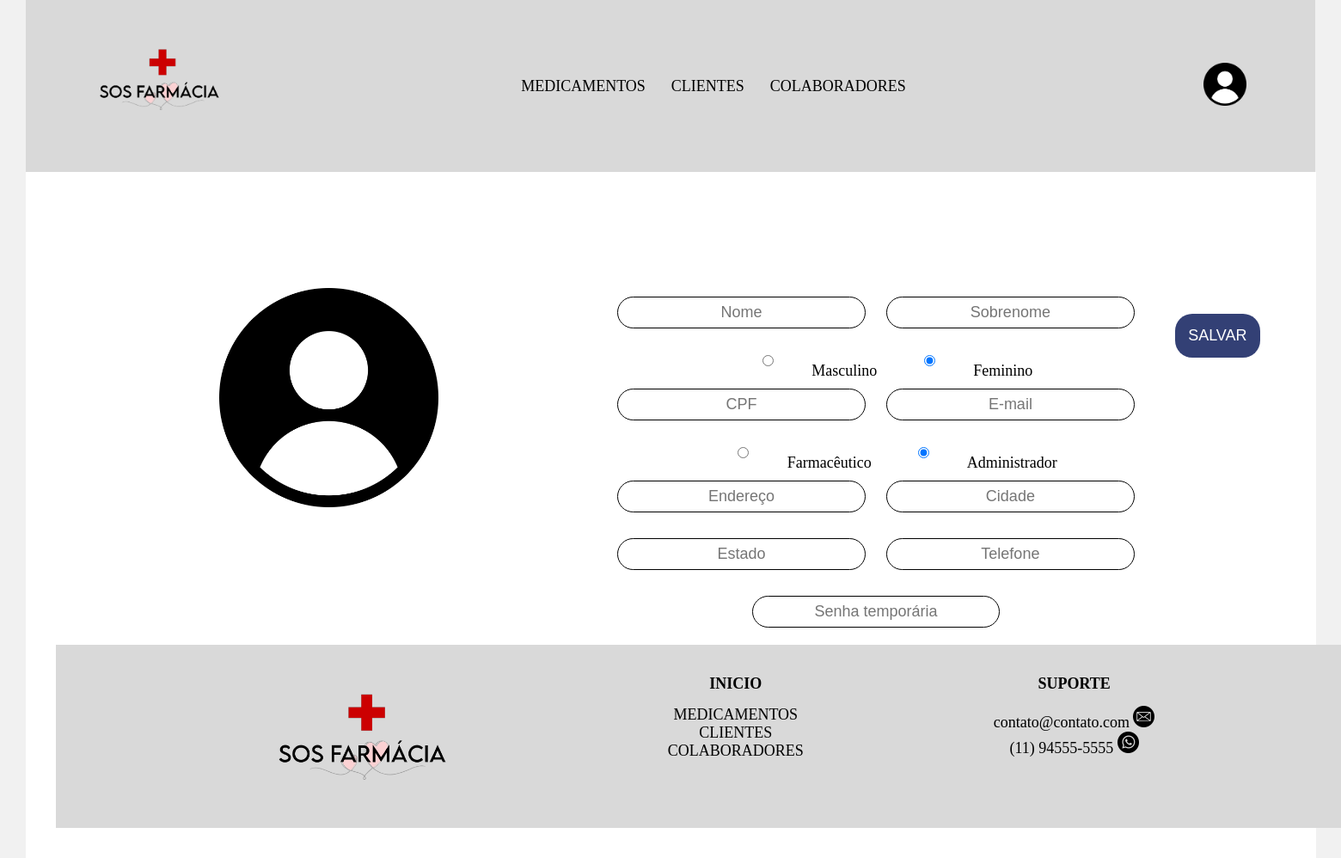
After one commit to Dodoh04/tcc2.1, a PHP site: page /apresentaFunc.php in a window 1560 px wide. The commit adds this page. Shown: the whole page at 86% size. Run offline with PHP 8.4, Linux system fonts and the light colour scheme; a user stored in the database is signed in; data that the repository does not hold is empty.

Commit message:
Criação das paginas de alteração e apresentação de cliente e funcionario, faltando os botoes

```diff
--- /dev/null
+++ b/tcc2.1/View/alteraFunc.php
@@ -0,0 +1,69 @@
+<?php
+
+
+	if (isset($_GET['id'])){
+
+		$id = mysqli_escape_string($connection, $_GET['id']);
+
+		$sql = "SELECT * FROM usuario WHERE cpf = '$id'";
+
+		$resultado = mysqli_query($connection,$sql);
+
+		$dados = mysqli_fetch_array($resultado);
+
+	}
+
+?>
+
+<form action="action_php/.php" method="POST">
+    <div class="formsCriar">
+    <div class="divs"><img src="img/user.png" alt=""></div>
+
+    <div class="divs">
+    <input type="text" name="nome" placeholder="Nome" value="<?php echo $dados['nome']; ?>">
+    <input type="text" name="sobrenome" placeholder="Sobrenome" value="<?php echo $dados['sobrenome']; ?>">
+
+    <?php if($dados['sexo'] == "Masculino"){?>
+
+<input type="radio" name="sexo"  value="Masculino" checked>
+<label for="">Masculino</label>
+<input type="radio" name="sexo" value="Feminino">
+<label for="">Feminino</label>
+<?php }else{?>
+<input type="radio" name="sexo"  value="Masculino" >
+<label for="">Masculino</label>
+<input type="radio" name="sexo" value="Feminino" checked>
+<label for="">Feminino</label>
+<?php }?>
+
+
+    <input type="text" name="cpf" oninput="this.value = this.value.replace(/[^0-9.]/g, '').replace(/(\..*?)\..*/g, '$1');" placeholder="CPF" maxlength="11" value="<?php echo $dados['cpf']; ?>">
+    <input type="email" name="email" placeholder="E-mail" value="<?php echo $dados['email']; ?>">
+
+    <?php if($dados['nivelAcess'] == "Farmaceutico"){?>
+
+        <input type="radio" name="acesso"  value="Farmacêutico" checked>
+        <label for="">Farmacêutico</label>
+    <input type="radio" name="acesso" value="Administrador">
+        <label for="">Administrador</label>
+<?php }else{?>
+    <input type="radio" name="acesso"  value="Farmacêutico" >
+        <label for="">Farmacêutico</label>
+    <input type="radio" name="acesso" value="Administrador" checked>
+        <label for="">Administrador</label>
+<?php }?>
+
+
+
+
+    <input type="text" name="endereço" placeholder="Endereço" maxlength="60" value="<?php echo $dados['endereco']; ?>">
+    <input type="text" name="cidade" placeholder="Cidade" maxlength="50" value="<?php echo $dados['cidade']; ?>">
+    <input type="text" name="estado" placeholder="Estado" maxlength="15" value="<?php echo $dados['estado']; ?>">
+    <input type="text" name="telefone" placeholder="Telefone" maxlength="11" value="<?php echo $dados['telefone']; ?>">
+    <input type="password" name="senha" placeholder="Senha temporária" maxlength="10" value="<?php echo $dados['senha']; ?>">
+    </div>
+
+
+<div class="btnADD"><button href="" type="submit" name="btnCadastrar" class="botaoADD">SALVAR</button></div>
+
+</form>
--- a/tcc2.1/View/cadCliente.php
+++ b/tcc2.1/View/cadCliente.php
@@ -24,7 +24,7 @@ $resultado = mysqli_query($connection, $sql);
                     <div class="card">
                         <div class="conteudo">
                                 <img src="img/user.png" alt="">
-                                <a href="forms.php?id=<?php echo $dados['cpf'] ?>"><?php echo $dados['nome'];?></a>
+                                <a href="apresentaCli.php?id=<?php echo $dados['cpf'] ?>"><?php echo $dados['nome'];?></a>
                                 <p><?php echo $dados['cpf'];?></p>
                         </div>
                     </div>
--- a/tcc2.1/View/cadColaborador.php
+++ b/tcc2.1/View/cadColaborador.php
@@ -25,7 +25,7 @@ $resultado = mysqli_query($connection, $sql);
                 <div class="card">
     <div class="conteudo">
         <img src="img/user.png" alt="">
-        <a href="#"><?php echo $dados['nome'];?></a>
+        <a href="apresentaFunc.php?id=<?php echo $dados['cpf'] ?>"><?php echo $dados['nome'];?></a>
         <p><?php echo $dados['nivelAcess'];?></p>
     </div>
 </div>
--- a/tcc2.1/View/cadMedicamento.php
+++ b/tcc2.1/View/cadMedicamento.php
@@ -23,7 +23,7 @@ while($dados = mysqli_fetch_array($resultado)){
 <div class="card">
     <div class="conteudo">
         <img src="img/iconMedi.png" alt="">
-        <a href="criarproduto.php?id=<?php echo $dados['IdProduto'] ?>"><?php echo $dados['NomeProd']; ?></a>
+        <a href="apresentaProd.php?id=<?php echo $dados['IdProduto'] ?>"><?php echo $dados['NomeProd']; ?></a>
         <p><?php echo $dados['QtndProd']; ?></p>
     </div>
 </div>
--- a/tcc2.1/View/perfil.php
+++ b/tcc2.1/View/perfil.php
@@ -27,6 +27,7 @@
             <input type="text" name="sobrenome" placeholder="Sobrenome" value="<?php echo $dados['sobrenome'];?>">
             <label for="">CPF: <?php echo $dados['cpf'];?></label>
 
+
             <input type="email" name="" placeholder="E-mail" value="<?php echo $dados['email'];?>">
 
             <input type="text" name="" placeholder="Endereço" value="<?php echo $dados['endereco'];?>">
--- /dev/null
+++ b/tcc2.1/apresentaFunc.php
@@ -0,0 +1,11 @@
+<?php
+    include_once "action_php/confereSessao.php";
+    include_once "View/head.php";
+
+    include_once "View/menuSemPesquisa.php";
+
+    include_once "View/alteraFunc.php";
+
+    include_once "View/footer.php";
+
+?>
```
Also changed, not shown: tcc2.1/View/alteraCli.php (added, +57 -0 lines), tcc2.1/View/alteraMedi.php (added, +54 -0 lines), tcc2.1/action_php/alterar.php (+13 -8 lines), tcc2.1/apresentaCli.php (added, +11 -0 lines), tcc2.1/apresentaProd.php (added, +11 -0 lines).
